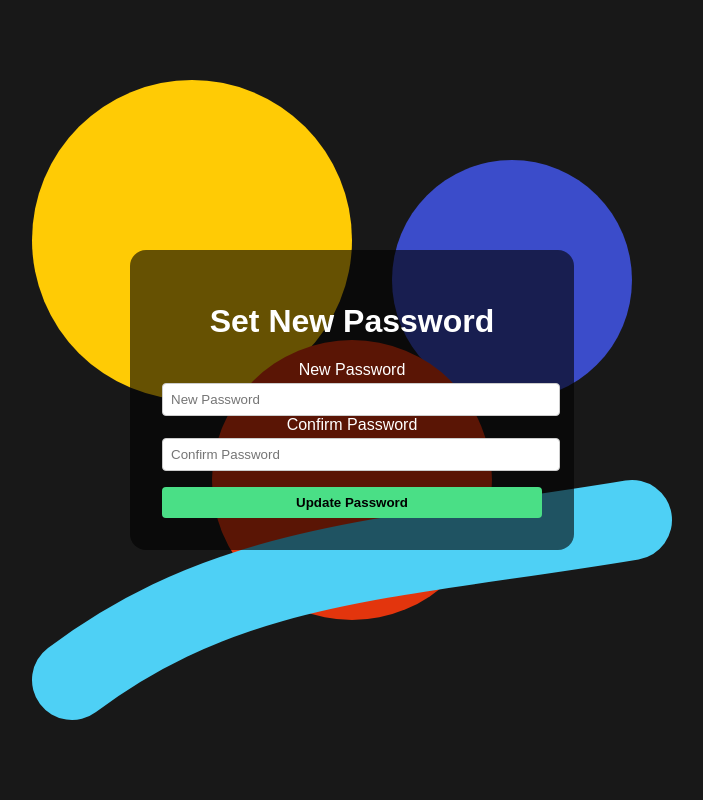
After one commit to Mark-AImagineers/pkmn-tcg-phmarket, a Django app: page /password-reset/1/1/ in a window 1280 px wide. The commit adds this page. Shown: the whole page, without its empty margins (288-991 px from the left). Run offline with Django 5.2, Linux system fonts and the light colour scheme.

Commit message:
Add password reset feature

```diff
--- a/core/templates/core/settings.html
+++ b/core/templates/core/settings.html
@@ -4,6 +4,7 @@
 <h1>Settings</h1>
 <ul>
     <li id="admin-link" style="display:none;"><a href="{% url 'admin_panel' %}">Admin Panel</a></li>
+    <li><a href="{% url 'password_reset' %}">Password Reset</a></li>
 </ul>
 {% endblock %}
 {% block extra_js %}
--- a/users/forms.py
+++ b/users/forms.py
@@ -66,3 +66,51 @@ class RegisterForm(forms.Form):
         if password1 and password2 and password1 != password2:
             raise forms.ValidationError("Passwords do not match")
         return cleaned_data
+
+
+class PasswordResetRequestForm(forms.Form):
+    """Simple form to request a password reset email."""
+
+    email = forms.EmailField(
+        widget=forms.EmailInput(
+            attrs={
+                "class": "form-input",
+                "autocomplete": "email",
+                "id": "id_reset_email",
+                "placeholder": "Email",
+            }
+        )
+    )
+
+
+class SetNewPasswordForm(forms.Form):
+    """Form for setting a new password during reset."""
+
+    password1 = forms.CharField(
+        widget=forms.PasswordInput(
+            attrs={
+                "class": "form-input",
+                "autocomplete": "new-password",
+                "id": "id_new_password1",
+                "placeholder": "New Password",
+            }
+        )
+    )
+    password2 = forms.CharField(
+        widget=forms.PasswordInput(
+            attrs={
+                "class": "form-input",
+                "autocomplete": "new-password",
+                "id": "id_new_password2",
+                "placeholder": "Confirm Password",
+            }
+        )
+    )
+
+    def clean(self) -> dict:
+        cleaned_data = super().clean()
+        p1 = cleaned_data.get("password1")
+        p2 = cleaned_data.get("password2")
+        if p1 and p2 and p1 != p2:
+            raise forms.ValidationError("Passwords do not match")
+        return cleaned_data
--- a/users/templates/users/login.html
+++ b/users/templates/users/login.html
@@ -64,6 +64,7 @@
             <h1>PKMN PH</h1>
             <p>Welcome Back</p>
             <p class="text-sm">Don’t have an account yet? <a href="{% url 'register' %}">Sign Up</a></p>
+            <p class="text-sm"><a href="{% url 'password_reset' %}">Forgot password?</a></p>
             <div id="login-result"></div>
             <form id="login-form">
                 <div>
--- /dev/null
+++ b/users/templates/users/password_reset_confirm.html
@@ -0,0 +1,89 @@
+{% load static %}
+<!DOCTYPE html>
+<html lang="en">
+<head>
+    <meta charset="UTF-8" />
+    <meta name="viewport" content="width=device-width, initial-scale=1.0" />
+    <title>Set New Password</title>
+    <style>
+        body {
+            margin: 0;
+            height: 100vh;
+            background: #181818 url('{% static "img/pkmn-splash.svg" %}') center/contain no-repeat;
+            display: flex;
+            align-items: center;
+            justify-content: center;
+            font-family: Arial, sans-serif;
+            color: #fff;
+        }
+        .reset-box {
+            width: 100%;
+            max-width: 380px;
+            padding: 2rem;
+            background: rgba(0, 0, 0, 0.6);
+            border-radius: 1rem;
+            text-align: center;
+        }
+        .form-input {
+            width: 100%;
+            padding: 0.5rem;
+            border: 1px solid #ccc;
+            border-radius: 0.25rem;
+            margin-top: 0.25rem;
+        }
+        button {
+            width: 100%;
+            margin-top: 1rem;
+            padding: 0.5rem;
+            background: #4adf86;
+            color: #000;
+            border: none;
+            border-radius: 0.25rem;
+            cursor: pointer;
+            font-weight: bold;
+        }
+    </style>
+</head>
+<body>
+    <div class="reset-box">
+        <h1>Set New Password</h1>
+        <div id="confirm-result"></div>
+        <form id="confirm-form">
+            <div>
+                <label for="id_new_password1">New Password</label>
+                {{ form.password1 }}
+            </div>
+            <div>
+                <label for="id_new_password2">Confirm Password</label>
+                {{ form.password2 }}
+            </div>
+            <button type="submit">Update Password</button>
+        </form>
+    </div>
+    <script>
+        document.getElementById('confirm-form').addEventListener('submit', async (e) => {
+            e.preventDefault();
+            const params = window.location.pathname.split('/').slice(-3);
+            const uid = params[1];
+            const token = params[2];
+            const password1 = document.getElementById('id_new_password1').value;
+            const password2 = document.getElementById('id_new_password2').value;
+            if (password1 !== password2) {
+                document.getElementById('confirm-result').textContent = 'Passwords do not match';
+                return;
+            }
+            const res = await fetch('/api/password-reset/confirm/', {
+                method: 'POST',
+                headers: { 'Content-Type': 'application/json' },
+                body: JSON.stringify({ uid, token, password: password1 })
+            });
+            const resultEl = document.getElementById('confirm-result');
+            if (res.ok) {
+                resultEl.textContent = 'Password updated. You may now log in.';
+            } else {
+                resultEl.textContent = 'Invalid or expired link.';
+            }
+        });
+    </script>
+</body>
+</html>
--- a/users/urls.py
+++ b/users/urls.py
@@ -1,8 +1,24 @@
 from django.urls import path
-from .views import LoginView, RegisterView, ProfileView
+from .views import (
+    LoginView,
+    PasswordResetConfirmView,
+    PasswordResetRequestView,
+    ProfileView,
+    RegisterView,
+)
 
 urlpatterns = [
     path("login/", LoginView.as_view(), name="login"),
     path("register/", RegisterView.as_view(), name="register"),
     path("profile/", ProfileView.as_view(), name="profile"),
+    path(
+        "password-reset/",
+        PasswordResetRequestView.as_view(),
+        name="password_reset",
+    ),
+    path(
+        "password-reset/<uidb64>/<token>/",
+        PasswordResetConfirmView.as_view(),
+        name="password_reset_confirm",
+    ),
 ]
--- a/users/views.py
+++ b/users/views.py
@@ -3,7 +3,12 @@
 from django.shortcuts import render
 from django.views.generic import TemplateView
 
-from users.forms import LoginForm, RegisterForm
+from users.forms import (
+    LoginForm,
+    PasswordResetRequestForm,
+    RegisterForm,
+    SetNewPasswordForm,
+)
 
 
 class LoginView(TemplateView):
@@ -32,3 +37,25 @@ class ProfileView(TemplateView):
     """User profile page. Data is fetched via the `/api/me/` endpoint."""
 
     template_name = "users/profile.html"
+
+
+class PasswordResetRequestView(TemplateView):
+    """Page to request a password reset link."""
+
+    template_name = "users/password_reset_request.html"
+
+    def get_context_data(self, **kwargs):
+        context = super().get_context_data(**kwargs)
+        context["form"] = PasswordResetRequestForm()
+        return context
+
+
+class PasswordResetConfirmView(TemplateView):
+    """Page for setting a new password via a reset link."""
+
+    template_name = "users/password_reset_confirm.html"
+
+    def get_context_data(self, **kwargs):
+        context = super().get_context_data(**kwargs)
+        context["form"] = SetNewPasswordForm()
+        return context
--- a/version.json
+++ b/version.json
@@ -1,5 +1,5 @@
 {
     "app_name": "pkmn-tcg-phmarketplace",
-    "version": "0.2.2",
+    "version": "0.2.3",
     "environment": "local"
 }
```
Also changed, not shown: users/api_urls.py (+12 -0 lines), users/api_views.py (+59 -1 lines), users/serializers.py (+14 -0 lines), users/services/password_reset.py (added, +23 -0 lines), users/templates/users/password_reset_request.html (added, +77 -0 lines), users/test_password_reset.py (added, +37 -0 lines), CHANGELOG.md.
